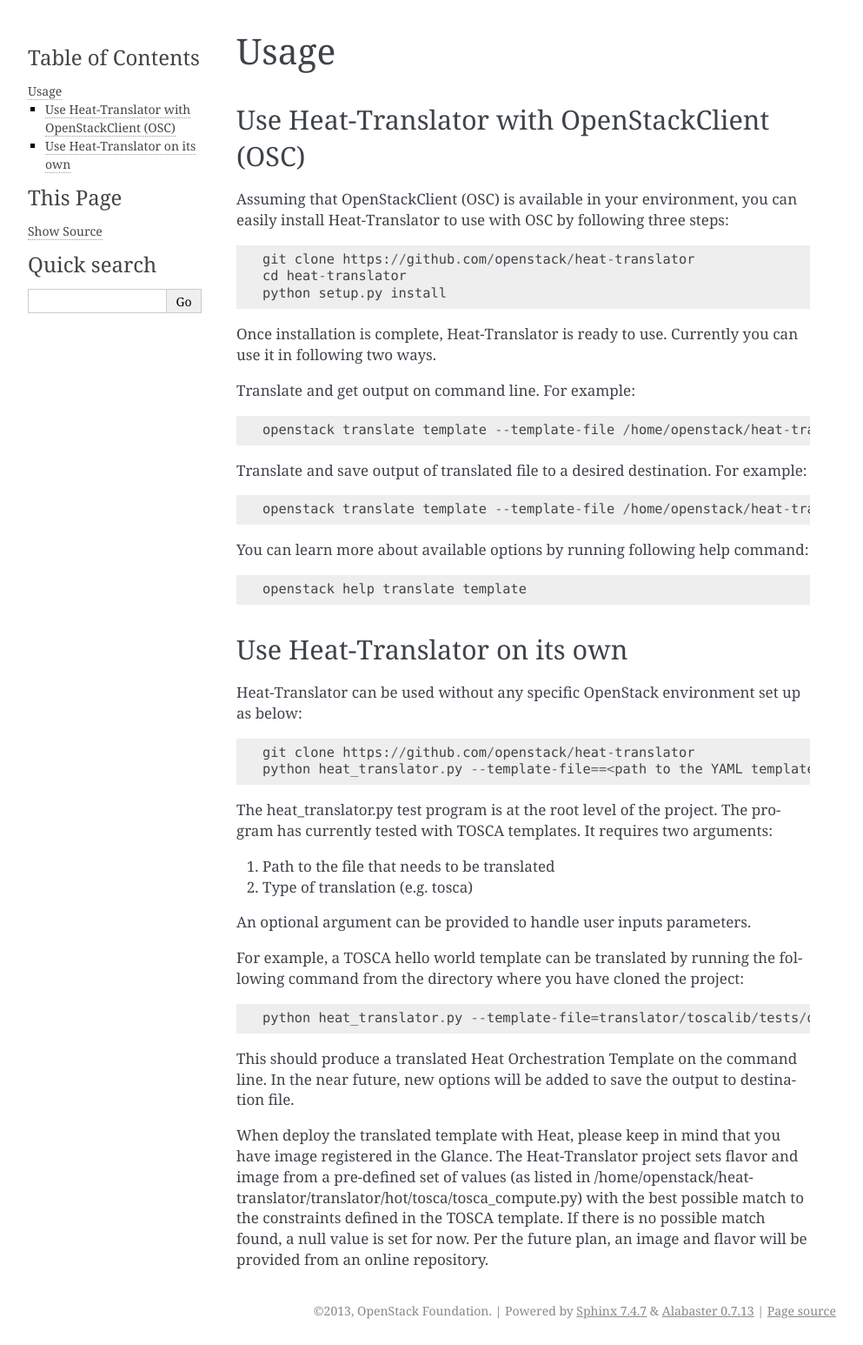
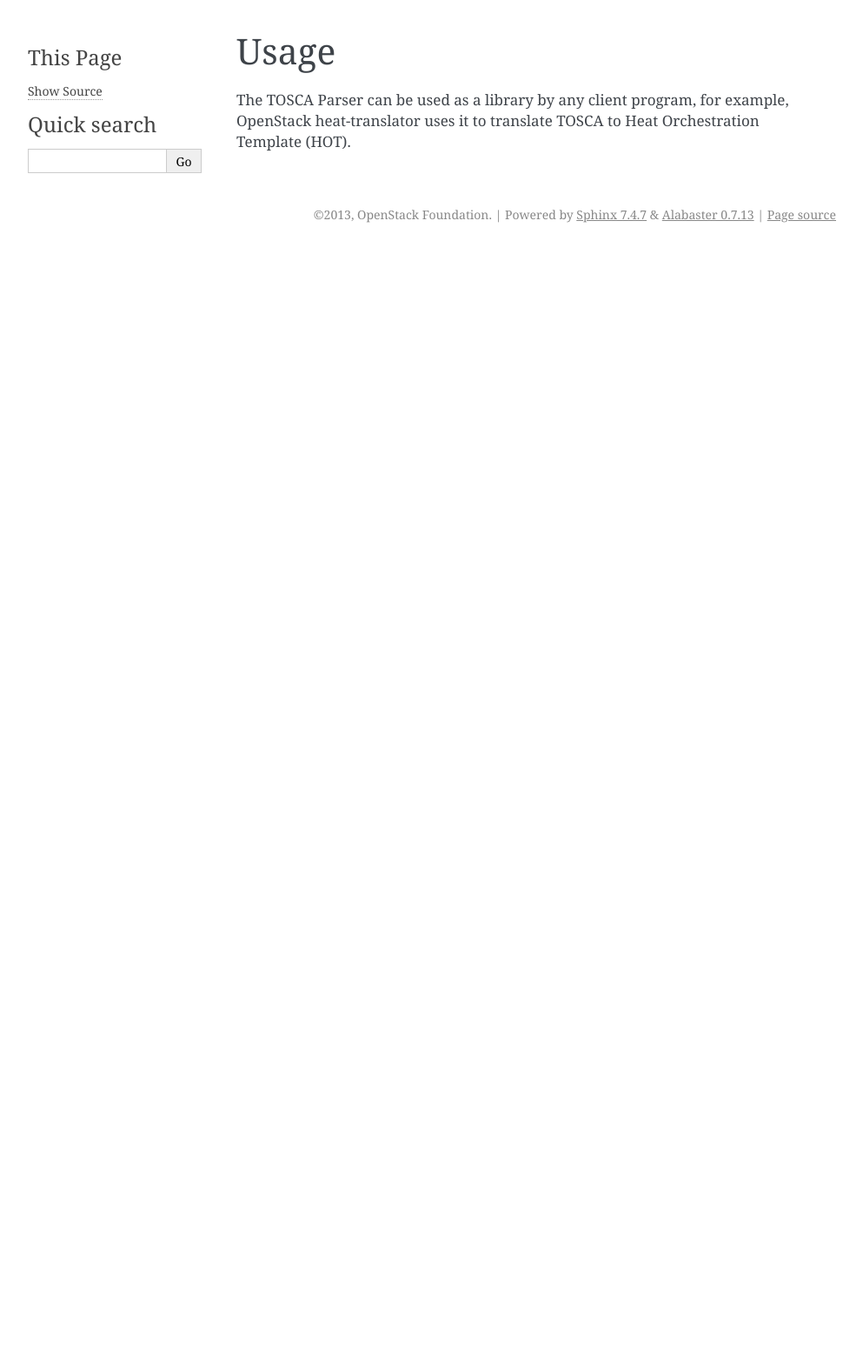
Before and after one commit to openstack/tosca-parser, a Sphinx documentation site: the page built from doc/source/usage.rst, in a window 1280 px wide. Shown: the whole page at 87% size, without its empty margins (148-1141 px from the left). Built offline with Sphinx 7.4.7, drawn with Linux system fonts in a browser that asks for light colours; after the commit the page ends 900 px from its top, so only the background shows below that.

Commit message:
Update documentation
Remove the docuementation of translator and create an initial doc
for parser.

Change-Id: I730c5ba6eab2b251801ecbfeabb4f904a8dd6262

```diff
--- a/doc/source/conf.py
+++ b/doc/source/conf.py
@@ -37,7 +37,7 @@ source_suffix = '.rst'
 master_doc = 'index'
 
 # General information about the project.
-project = u'heat-translator'
+project = u'tosca-parser'
 copyright = u'2013, OpenStack Foundation'
 
 # If true, '()' will be appended to :func: etc. cross-reference text.
--- a/doc/source/usage.rst
+++ b/doc/source/usage.rst
@@ -2,52 +2,6 @@
 Usage
 =====
 
-Use Heat-Translator with OpenStackClient (OSC)
-----------------------------------------------
-Assuming that OpenStackClient (OSC) is available in your environment, you can easily install Heat-Translator to use with OSC by following three steps::
-
-    git clone https://github.com/openstack/heat-translator
-    cd heat-translator
-    python setup.py install
-
-Once installation is complete, Heat-Translator is ready to use. Currently you can use it in following two ways.
-
-Translate and get output on command line. For example: ::
-
-    openstack translate template --template-file /home/openstack/heat-translator/translator/toscalib/tests/data/tosca_helloworld.yaml --template-type tosca
-
-Translate and save output of translated file to a desired destination. For example: ::
-
-    openstack translate template --template-file /home/openstack/heat-translator/translator/toscalib/tests/data/tosca_helloworld.yaml --template-type tosca --output-file /tmp/hot_hello_world.yaml
-
-You can learn more about available options by running following help command::
-
-    openstack help translate template
-
-
-Use Heat-Translator on its own
-------------------------------
-Heat-Translator can be used without any specific OpenStack environment set up as below::
-
-    git clone https://github.com/openstack/heat-translator
-    python heat_translator.py --template-file==<path to the YAML template> --template-type=<type of template e.g. tosca> --parameters="purpose=test"
-
-The heat_translator.py test program is at the root level of the project. The program has currently tested with TOSCA templates.
-It requires two arguments::
-
-1. Path to the file that needs to be translated
-2. Type of translation (e.g. tosca)
-
-An optional argument can be provided to handle user inputs parameters.
-
-For example, a TOSCA hello world template can be translated by running the following command from the directory where you have cloned the project::
-
-    python heat_translator.py --template-file=translator/toscalib/tests/data/tosca_helloworld.yaml --template-type=tosca
-
-This should produce a translated Heat Orchestration Template on the command line. In the near future, new options will be added to save the output
-to destination file.
-
-When deploy the translated template with Heat, please keep in mind that you have image registered in the Glance. The Heat-Translator
-project sets flavor and image from a pre-defined set of values (as listed in /home/openstack/heat-translator/translator/hot/tosca/tosca_compute.py)
-with the best possible match to the constraints defined in the TOSCA template. If there is no possible match found, a null value is set for now.
-Per the future plan, an image and flavor will be provided from an online repository.
+The TOSCA Parser can be used as a library by any client program, for example,
+OpenStack heat-translator uses it to translate TOSCA to Heat Orchestration
+Template (HOT).
```
Also changed, not shown: doc/source/index.rst (+5 -7 lines), doc/source/installation.rst (+1 -9 lines).
